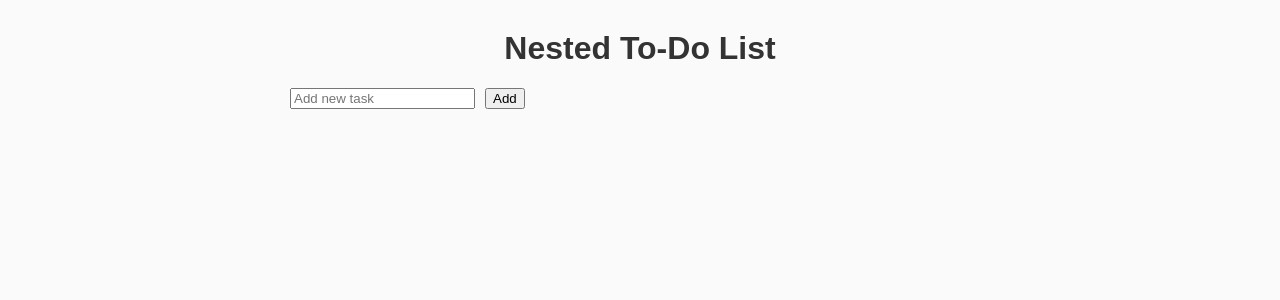
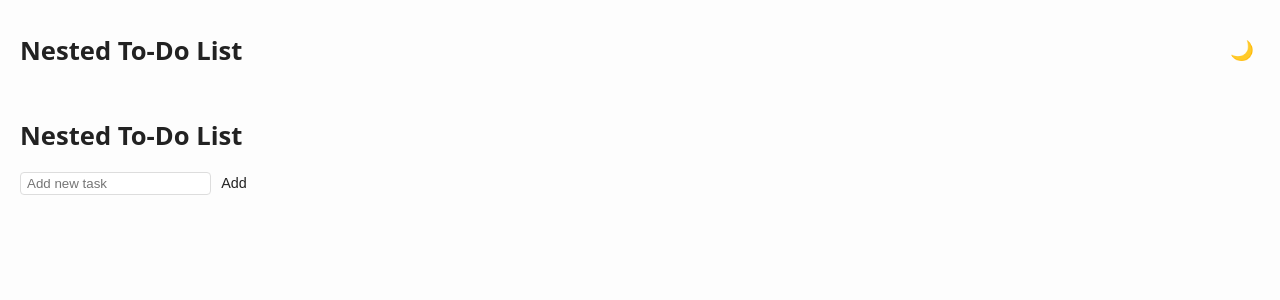
Before and after one commit to chiklitgohil/nested-todo, a Flask app: page / in a window 1280 px wide. Shown: the top 300 px of the page. Run offline with Flask 3, Linux system fonts and the light colour scheme; data that the repository does not hold is empty.

Commit message:
basic ui update

```diff
--- a/static/styles.css
+++ b/static/styles.css
@@ -1,40 +1,113 @@
+:root {
+    --bg: #fdfdfd;
+    --fg: #222;
+    --accent: #3a6df0;
+    --done: #999;
+    --border: #ddd;
+    --depth-indent: 1.5rem;
+}
+
+body.dark {
+    --bg: #121212;
+    --fg: #f1f1f1;
+    --accent: #7ca9ff;
+    --done: #777;
+    --border: #333;
+}
+
 body {
-    font-family: sans-serif;
-    max-width: 700px;
-    margin: 30px auto;
-    background: #fafafa;
-    color: #333;
+    font-family: system-ui, sans-serif;
+    background: var(--bg);
+    color: var(--fg);
+    margin: 0;
+    padding: 0 20px;
+    transition: background 0.3s, color 0.3s;
+}
+
+header {
+    display: flex;
+    justify-content: space-between;
+    align-items: center;
+    padding: 1rem 0;
 }
 
 h1 {
-    text-align: center;
+    font-size: 1.6rem;
 }
 
-ul {
-    list-style-type: none;
-    padding-left: 20px;
+#theme-toggle {
+    background: none;
+    border: none;
+    cursor: pointer;
+    font-size: 1.2rem;
+}
+
+ul.tasks {
+    list-style: none;
+    padding-left: 0;
+}
+
+li {
+    padding: 6px 0;
+    margin-left: calc(var(--depth) * var(--depth-indent));
+}
+
+.task-row {
+    display: flex;
+    align-items: center;
+    gap: 5px;
+    background: rgba(0, 0, 0, 0.03);
+    padding: 5px 10px;
+    border-radius: 8px;
+    transition: background 0.2s;
+}
+
+body.dark .task-row {
+    background: rgba(255, 255, 255, 0.06);
+}
+
+.task-row:hover {
+    background: rgba(0, 0, 0, 0.08);
 }
 
 .done {
     text-decoration: line-through;
-    color: gray;
+    color: var(--done);
 }
 
-form.add-form {
-    display: flex;
-    gap: 5px;
-    margin-bottom: 20px;
+input[type="text"] {
+    border: 1px solid var(--border);
+    border-radius: 4px;
+    padding: 3px 6px;
 }
 
-form.inline-form {
-    display: inline;
-    margin-left: 10px;
+button, a {
+    cursor: pointer;
+    text-decoration: none;
+    color: var(--fg);
+    background: none;
+    border: none;
+    font-size: 0.9rem;
 }
 
-button {
-    margin-left: 5px;
+button:hover, a:hover {
+    color: var(--accent);
 }
 
-.inline-form input[type="text"] {
-    padding: 2px 5px;
+.collapse-btn {
+    border: none;
+    background: none;
+    cursor: pointer;
+    font-size: 0.8rem;
+    transform: rotate(0deg);
+    transition: transform 0.2s;
 }
+
+.collapsed {
+    display: none;
+}
+
+.add-subtask input[type="text"] {
+    width: 150px;
+    font-size: 0.9rem;
+}
--- a/templates/layout.html
+++ b/templates/layout.html
@@ -6,11 +6,24 @@
     <link rel="stylesheet" href="{{ url_for('static', filename='styles.css') }}">
 </head>
 <body>
+    <header>
+        <h1>Nested To-Do List</h1>
+        <button id="theme-toggle">🌙</button>
+    </header>
+
     <main>
         {% block content %}{% endblock %}
     </main>
 
     <script>
+    // --- Collapse/Expand ---
+    function toggleSubtasks(id) {
+        const subtasks = document.getElementById('children-' + id);
+        if (!subtasks) return;
+        subtasks.classList.toggle('collapsed');
+    }
+
+    // --- Edit toggle (unchanged) ---
     function showEditForm(id) {
         const title = document.getElementById('title-' + id);
         const form = document.getElementById('edit-form-' + id);
@@ -22,7 +35,17 @@ function showEditForm(id) {
             form.style.display = 'inline';
         }
     }
+
+    // --- Dark/Light Mode ---
+    const themeBtn = document.getElementById('theme-toggle');
+    themeBtn.onclick = () => {
+        document.body.classList.toggle('dark');
+        localStorage.setItem('theme', document.body.classList.contains('dark') ? 'dark' : 'light');
+    };
+
+    window.onload = () => {
+        if (localStorage.getItem('theme') === 'dark') document.body.classList.add('dark');
+    };
     </script>
 </body>
-
 </html>
--- a/templates/tasks.html
+++ b/templates/tasks.html
@@ -1,28 +1,30 @@
 {% macro render_task(task) %}
-<li>
-    <form action="/toggle/{{ task.id }}" method="get" style="display:inline;">
+<li style="--depth: {{ loop.depth0 }}">
+    <div class="task-row">
+        <button type="button" class="collapse-btn" onclick="toggleSubtasks({{ task.id }})">▼</button>
+
+        <form action="/toggle/{{ task.id }}" method="get" class="inline">
             <input type="checkbox" onchange="this.form.submit()" {% if task.is_done %}checked{% endif %}>
         </form>
 
         <span class="{% if task.is_done %}done{% endif %}" id="title-{{ task.id }}">{{ task.title }}</span>
 
-    <!-- Edit form (hidden by default) -->
-    <form action="/edit/{{ task.id }}" method="post" class="inline-form" id="edit-form-{{ task.id }}" style="display:none;">
+        <form action="/edit/{{ task.id }}" method="post" class="inline" id="edit-form-{{ task.id }}" style="display:none;">
             <input type="text" name="new_title" value="{{ task.title }}">
             <button type="submit">Save</button>
         </form>
 
-    <button type="button" onclick="showEditForm({{ task.id }})">Edit</button>
+        <button type="button" class="edit-btn" onclick="showEditForm({{ task.id }})">✏️</button>
+        <a href="/delete/{{ task.id }}" class="delete-btn">🗑️</a>
 
-    <form action="/add" method="post" class="inline-form">
+        <form action="/add" method="post" class="inline add-subtask">
             <input type="hidden" name="parent_id" value="{{ task.id }}">
-        <input type="text" name="title" placeholder="Add subtask">
+            <input type="text" name="title" placeholder="+ Add subtask">
         </form>
-
-    <a href="/delete/{{ task.id }}">Delete</a>
+    </div>
 
     {% if task.children and task.children|length > 0 %}
-        <ul>
+        <ul id="children-{{ task.id }}">
             {% for child in task.children %}
                 {{ render_task(child) }}
             {% endfor %}
```
Lines whose indentation alone changed are shown as unchanged.
